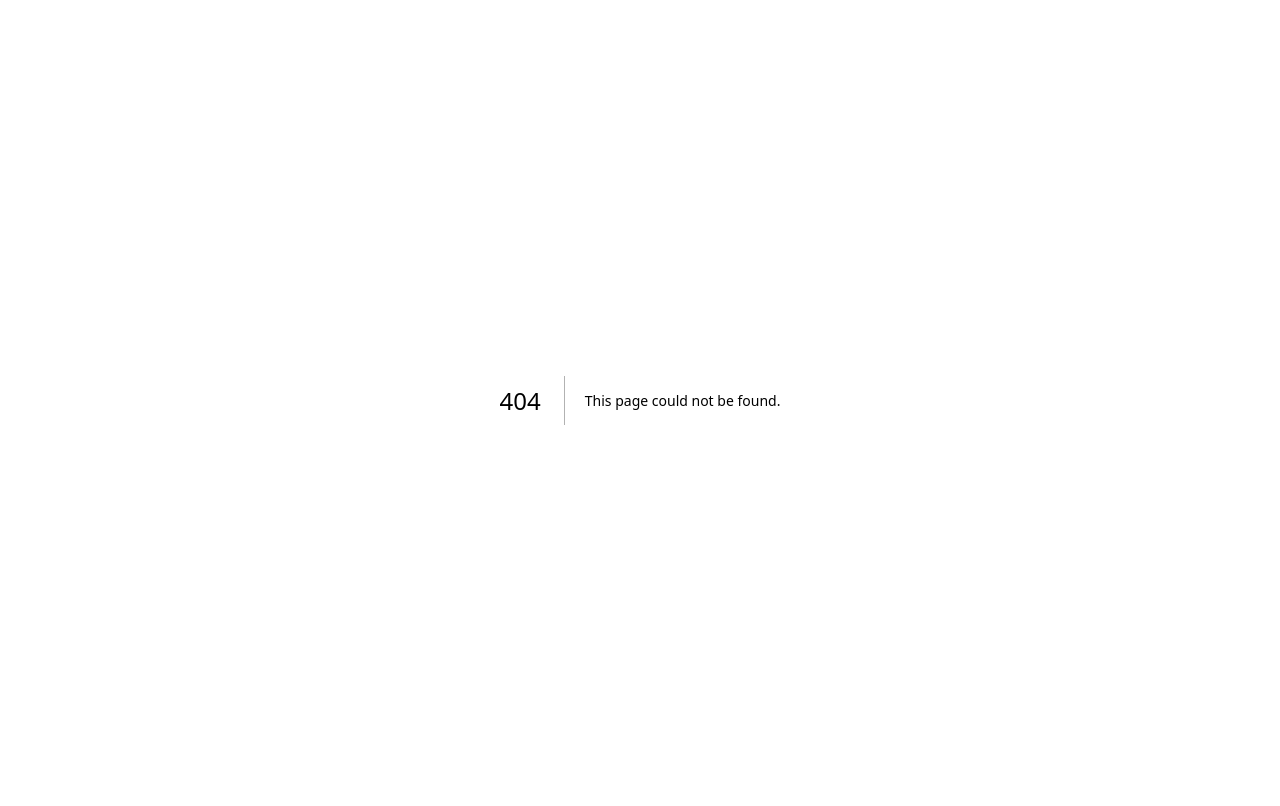
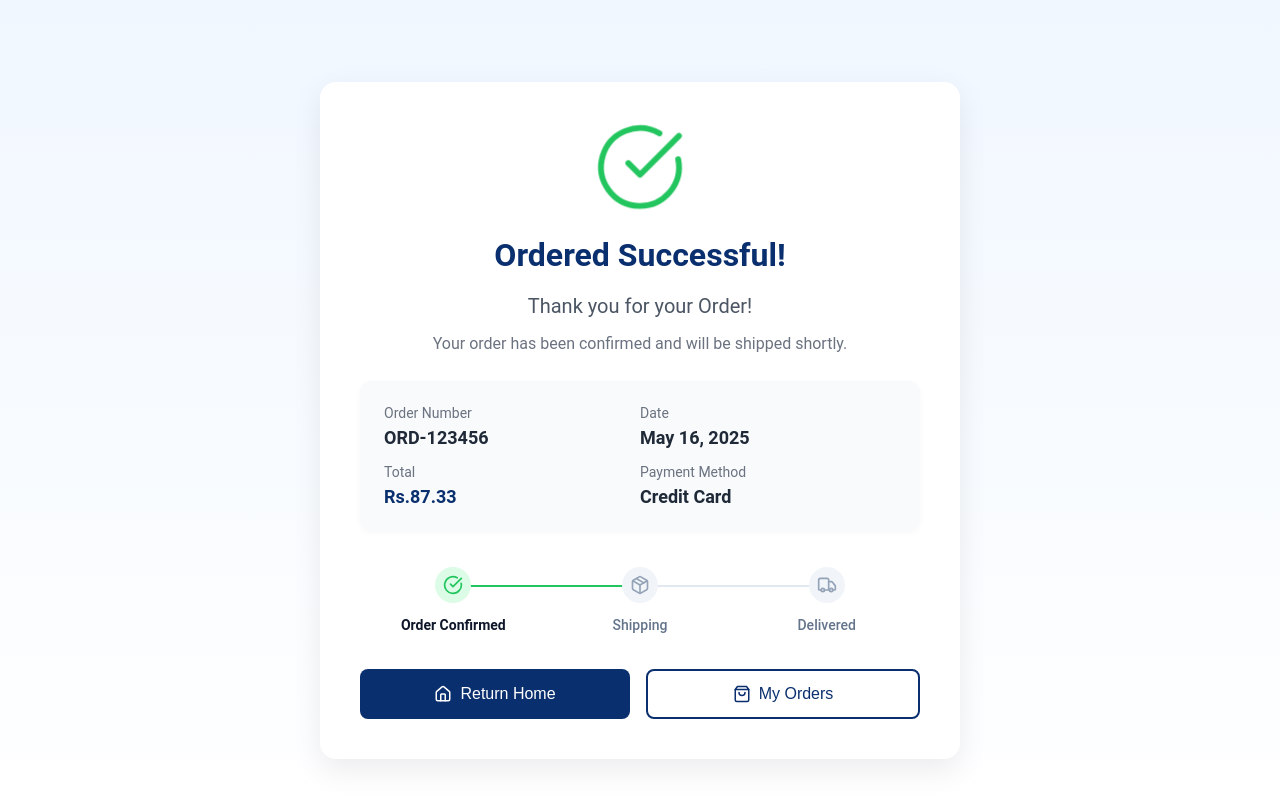
Before and after one commit to pasanmayura/Ecommerce_Website, a Next.js app in the folder frontend-customers/: page /CodSuccessful in a window 1280 px wide. Before the commit this address had no page. Shown: the top 806 px of the page. Built offline with nearby package versions, Linux system fonts and the light colour scheme.

Commit message:
feat: add COD order confirmation page and redirect after successful COD order placement

```diff
--- a/frontend-customers/src/app/Checkout/page.js
+++ b/frontend-customers/src/app/Checkout/page.js
@@ -111,7 +111,7 @@ const Checkout = () => {
 
         localStorage.setItem('orderId', response.orderId);
 
-        alert('Order placed successfully!');
+        router.push('/CodSuccessful'); // Redirect to order confirmation page
 
         if (formData.paymentMethod === 'stripe') {
           await handleStripePayment(orderSummary); // Use the payment service
--- /dev/null
+++ b/frontend-customers/src/app/CodSuccessful/page.js
@@ -0,0 +1,125 @@
+'use client';
+
+import React, { useEffect } from 'react';
+import { useRouter } from 'next/navigation';
+import { CheckCircle, Home, ShoppingBag, Truck, Package } from 'lucide-react';
+import '@/styles/PaymentSuccessful.css';
+
+const CodSuccessful = () => {
+  const router = useRouter();
+
+  useEffect(() => {
+    // Animation logic for success icon
+    const timer = setTimeout(() => {
+      const checkmark = document.querySelector('.success-icon');
+      if (checkmark) checkmark.classList.add('animate-success');
+    }, 300);
+
+    return () => clearTimeout(timer);
+  }, []);
+
+
+  const handleGoHome = () => {
+    router.push('/');
+  };
+
+  const handleViewOrders = () => {
+    router.push('/MyOrders');
+  };
+
+  return (
+    <div className="payment-page">
+      <div className="success-container">
+
+        {/* Success Icon */}
+        <div className="icon-wrapper">
+          <CheckCircle className="success-icon" />
+        </div>
+
+        {/* Content */}
+        <h1 className="success-title">Ordered Successful!</h1>
+
+        <div className="success-message">
+          <p className="message-primary">
+            Thank you for your Order!
+          </p>
+          <p className="message-secondary">
+            Your order has been confirmed and will be shipped shortly.
+          </p>
+        </div>
+
+        {/* Order Details Card */}
+        <div className="order-details-card">
+          <div className="order-detail-row">
+            <div className="order-detail-col">
+              <span className="detail-label">Order Number</span>
+              <span className="detail-value">ORD-123456</span>
+            </div>
+            <div className="order-detail-col">
+              <span className="detail-label">Date</span>
+              <span className="detail-value">May 16, 2025</span>
+            </div>
+          </div>
+
+          <div className="order-detail-row">
+            <div className="order-detail-col">
+              <span className="detail-label">Total</span>
+              <span className="detail-value highlight">Rs.87.33</span>
+            </div>
+            <div className="order-detail-col">
+              <span className="detail-label">Payment Method</span>
+              <span className="detail-value">Credit Card</span>
+            </div>
+          </div>
+        </div>
+
+        {/* Order Status Timeline */}
+        <div className="order-status-timeline">
+          <div className="timeline-step active">
+            <div className="step-icon">
+              <CheckCircle size={20} />
+            </div>
+            <div className="step-connector active"></div>
+            <div className="step-label">Order Confirmed</div>
+          </div>
+
+          <div className="timeline-step">
+            <div className="step-icon">
+              <Package size={20} />
+            </div>
+            <div className="step-connector"></div>
+            <div className="step-label">Shipping</div>
+          </div>
+
+          <div className="timeline-step">
+            <div className="step-icon">
+              <Truck size={20} />
+            </div>
+            <div className="step-label">Delivered</div>
+          </div>
+        </div>
+
+        {/* Action Buttons */}
+        <div className="button-container">
+          <button
+            onClick={handleGoHome}
+            className="button button-primary"
+          >
+            <Home size={18} />
+            <span>Return Home</span>
+          </button>
+
+          <button
+            onClick={handleViewOrders}
+            className="button button-secondary"
+          >
+            <ShoppingBag size={18} />
+            <span>My Orders</span>
+          </button>
+        </div>
+      </div>
+    </div>
+  );
+};
+
+export default CodSuccessful;
```
